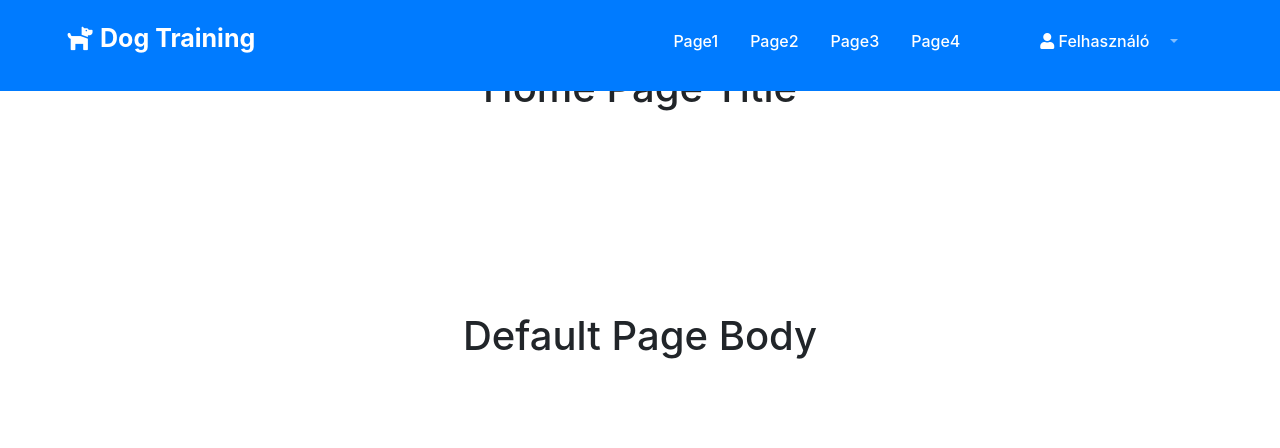
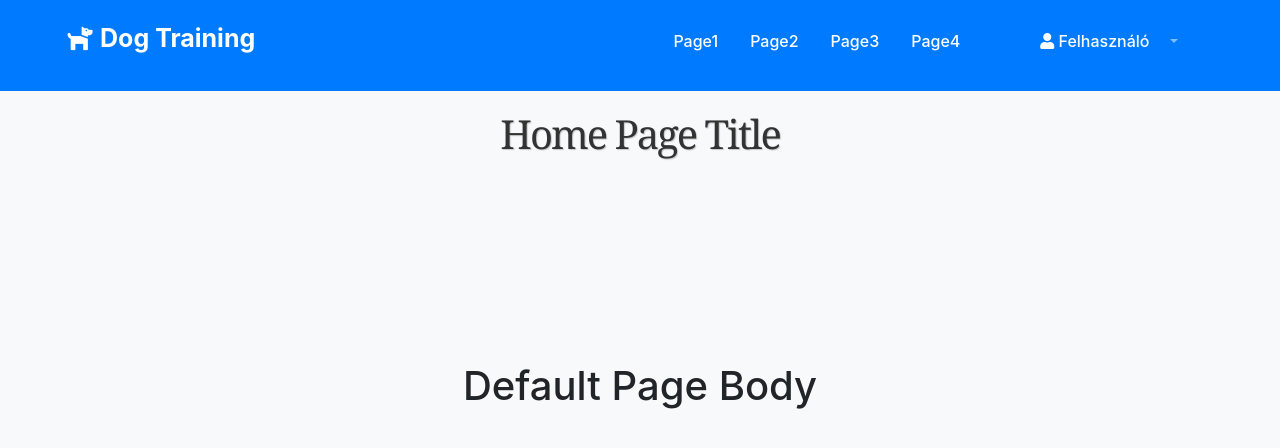
Before and after one commit to kiszsombor/Dog_training_application, a Vue app in the folder DogTraining-frontend/: page /#/ in a window 1280 px wide. Shown: the top 448 px of the page. Built offline with nearby package versions, Linux system fonts and the light colour scheme.

Commit message:
+ egyéb formázás (cím, háttér)

```diff
--- a/DogTraining-frontend/src/App.vue
+++ b/DogTraining-frontend/src/App.vue
@@ -1,5 +1,5 @@
 <template>
-  <div id="app">
+  <div id="app" class="bg-light">
     <NavigationBar></NavigationBar>
     <router-view/>
   </div>
@@ -23,7 +23,17 @@ export default {
 
 
 <style>
-body{
+/* body{
   background-color: rgb(221, 224, 207);
+} */
+
+.main-title{
+font: bold 30px "Century Schoolbook", Georgia, Times, serif;
+ color: #333;
+ line-height: 90%;
+ margin: .2em 0 .4em 0;
+ letter-spacing: -2px;
+ text-shadow: 1px 1px 1px rgba(0,0,0,0.2);
+ text-align:center;
 }
 </style>
--- a/DogTraining-frontend/src/components/base/BaseContainer.vue
+++ b/DogTraining-frontend/src/components/base/BaseContainer.vue
@@ -1,6 +1,6 @@
 <template>
     <div class="base-container">
-        <div class="header">
+        <div class="header main-title">
             <h1> {{headerTitle}} </h1>
 
         </div>
@@ -61,5 +61,7 @@ div.body h1{
     text-align: center;
     padding: 10%;
 }
-
+div.base-container{
+    padding-top:40px;
+}
 </style>
```
